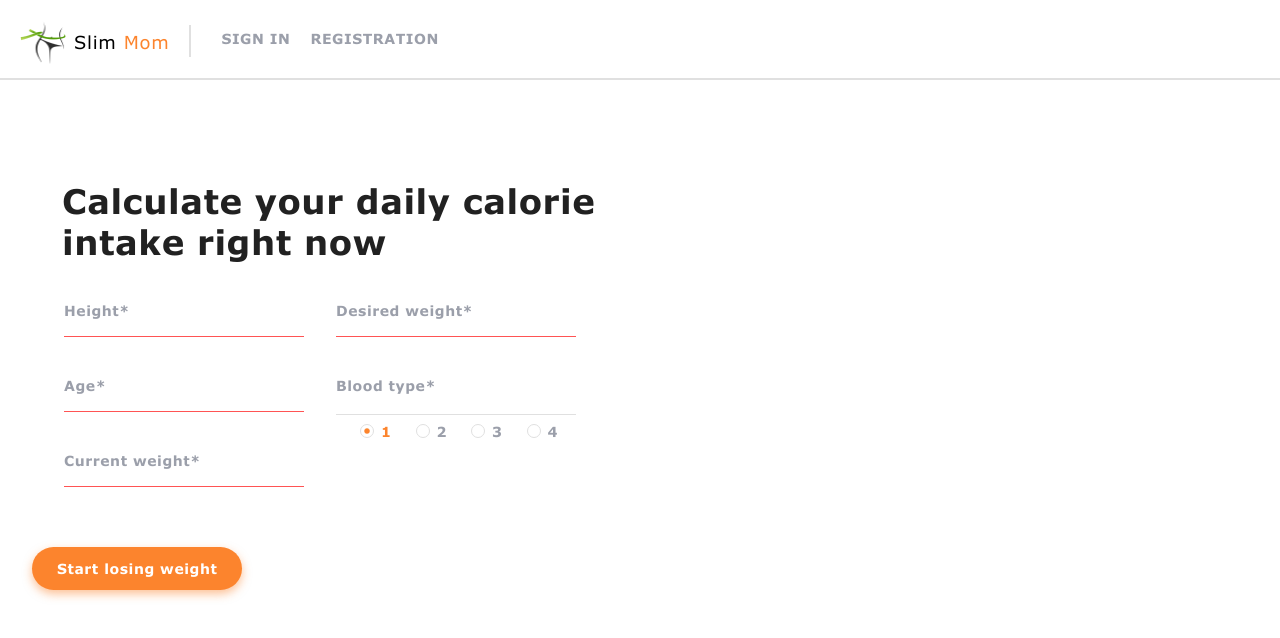
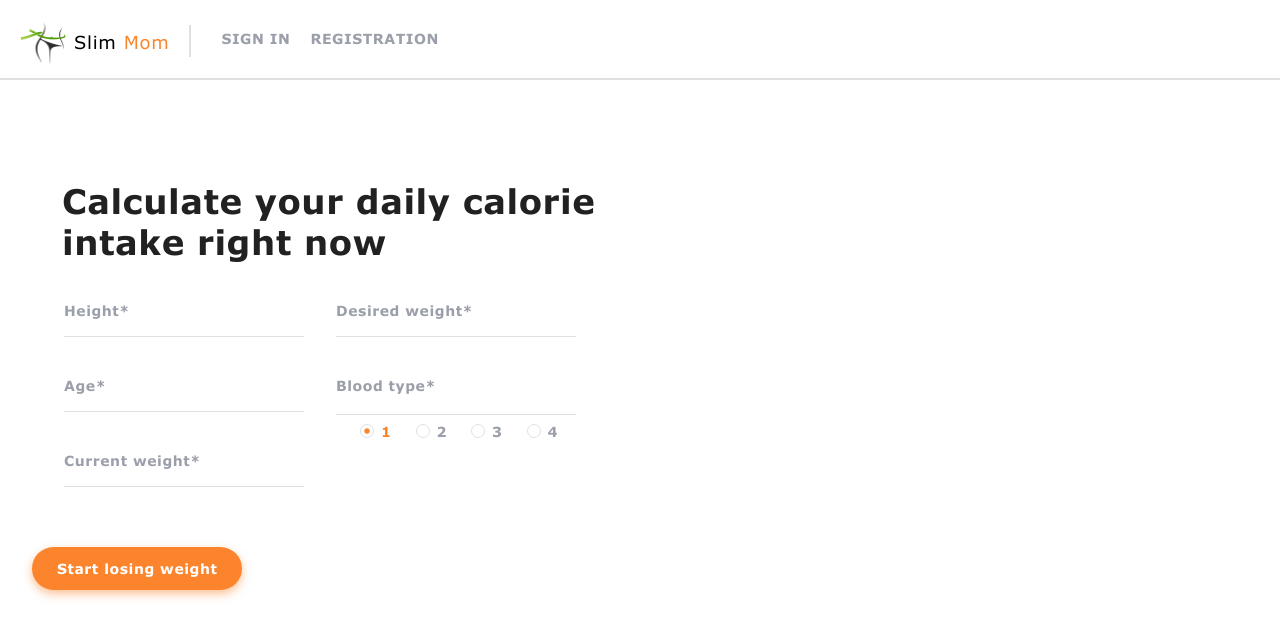
Before and after one commit to MarinaTripetska/slim-mom-front, a React (Create React App) app: page / in a window 1280 px wide. Shown: the top 638 px of the page. Built offline with nearby package versions, Linux system fonts and the light colour scheme.

Commit message:
Input invalid on focus styles

```diff
--- a/src/App.js
+++ b/src/App.js
@@ -1,4 +1,4 @@
-import { Children, Suspense, useEffect } from 'react';
+import { Suspense, useEffect } from 'react';
 import { Routes, Route, Navigate } from 'react-router-dom';
 import Header from 'components/Header';
 import Loader from './components/Loader';
--- a/src/components/DailyCaloriesForm/DailyCaloriesForm.styles.js
+++ b/src/components/DailyCaloriesForm/DailyCaloriesForm.styles.js
@@ -81,7 +81,8 @@ const TextInp = styled(Field)`
   &:valid {
     border-bottom: 1px solid rgba(0, 255, 55, 0.671);
   }
-  &:invalid {
+  &:focus,
+  :hover + :invalid {
     border-bottom: 1px solid rgba(255, 0, 0, 0.671);
   }
   &::-webkit-outer-spin-button,
--- a/src/components/RegistrationForm/RegistrationForm.styled.js
+++ b/src/components/RegistrationForm/RegistrationForm.styled.js
@@ -86,7 +86,6 @@ export const ButtonContainer = styled.div`
 `;
 
 const plaseholderButtonStyles = css`
-
   display: flex;
   align-items: center;
   justify-content: center;
@@ -109,9 +108,6 @@ const plaseholderButtonStyles = css`
     color: var(--accent-color);
     background: transparent;
   }
-
-
-  }
 `;
 
 export const RegistrButton = styled.button`
```
